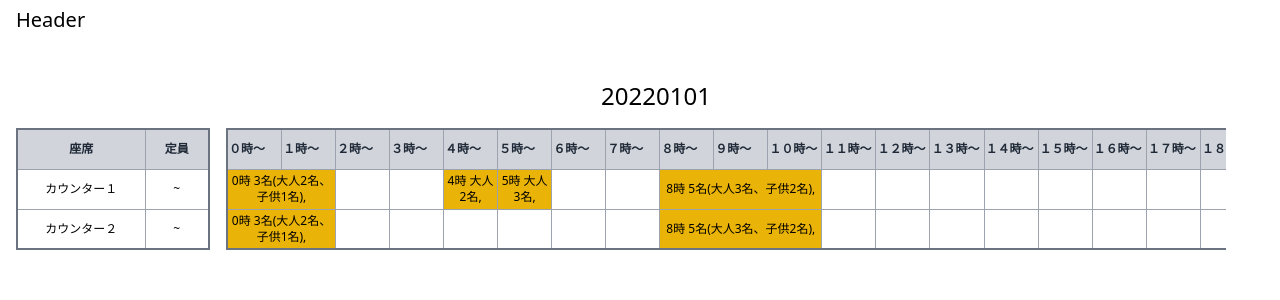
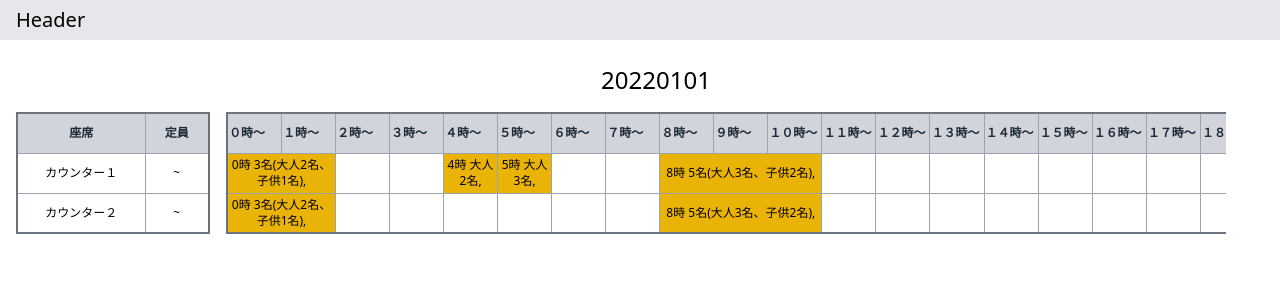
Before and after one commit to hironomiu/typescript-react-reservation-book-imitation, a React (Create React App) app: page / in a window 1280 px wide. Shown: the top 300 px of the page. Built offline with nearby package versions, Linux system fonts and the light colour scheme.

Commit message:
commited

```diff
--- a/src/components/Header.tsx
+++ b/src/components/Header.tsx
@@ -1,6 +1,6 @@
 const Header = () => {
   return (
-    <header className="h-10 flex items-center">
+    <header className="h-10 flex items-center bg-gray-200">
       <div className="ml-4 text-xl">Header</div>{' '}
     </header>
   )
--- a/src/components/Main.tsx
+++ b/src/components/Main.tsx
@@ -39,7 +39,7 @@ const Main = () => {
 
   return (
     <div className="flex flex-col justify-center items-center mx-4 w-screen">
-      <div className="text-2xl mt-10">{data.ymd}</div>
+      <div className="text-2xl mt-6">{data.ymd}</div>
       <div className="flex mx-4 mt-4 w-screen">
         <table className="border-collapse border-2 border-gray-500 text-sm mr-4">
           <thead className="bg-gray-300 text-xs">
```
